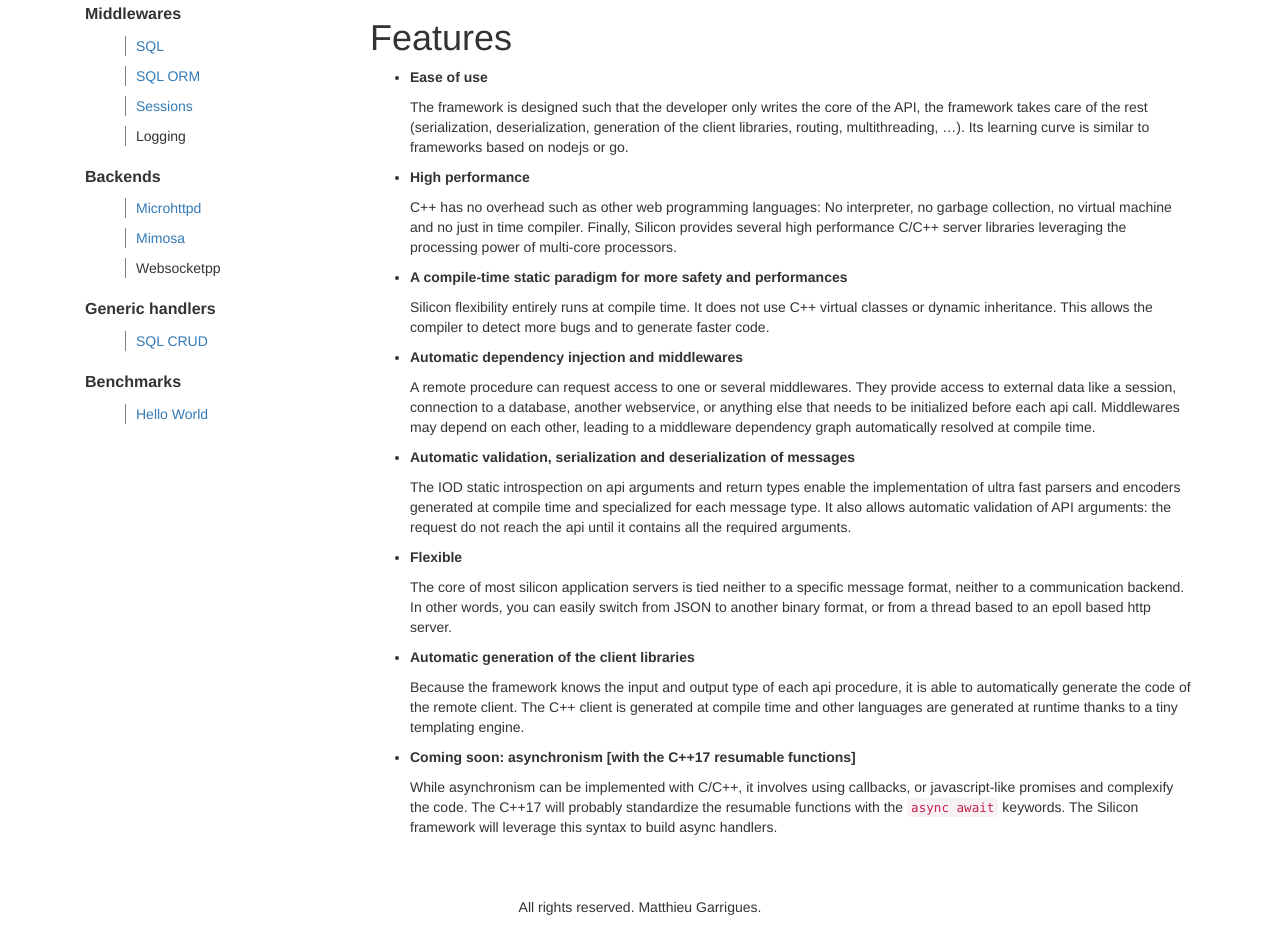
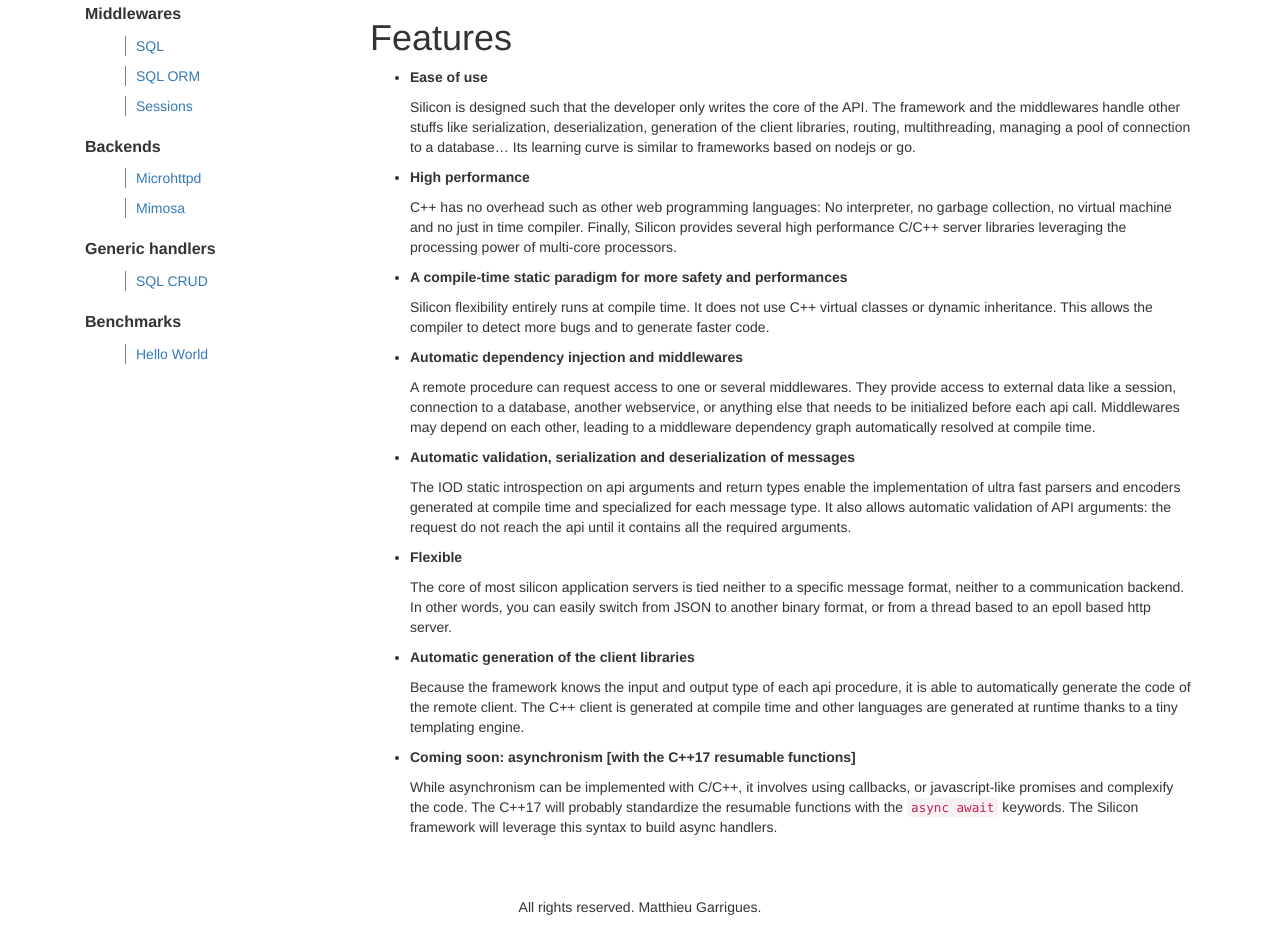
Before and after one commit to matt-42/silicon, a Jekyll site: the page built from _docs/0welcome.md, in a window 1280 px wide. Shown: the part 400-1337 px from the top of the page. Built offline with Jekyll 4.4.1, drawn with Linux system fonts in a browser that asks for light colours; nearby versions of some CDN libraries; Markdown is read by kramdown in place of the engine named in the settings.

Commit message:
Update intro.

```diff
--- a/_docs/0welcome.md
+++ b/_docs/0welcome.md
@@ -33,11 +33,12 @@
 
   - __Ease of use__
 
-    The framework is designed such that the developer only writes the
-    core of the API, the framework takes care of the rest
-    (serialization, deserialization, generation of the client libraries,
-    routing, multithreading, ...). Its learning curve is similar to
-    frameworks based on nodejs or go.
+    Silicon is designed such that the developer only writes the core
+    of the API. The framework and the middlewares handle other stuffs
+    like serialization, deserialization, generation of the client
+    libraries, routing, multithreading, managing a pool of connection
+    to a database... Its learning curve is similar to frameworks based
+    on nodejs or go.
 
   - __High performance__
 
--- a/_layouts/post.html
+++ b/_layouts/post.html
@@ -65,14 +65,14 @@
             <a href="/docs/sql.html"><li>SQL</li></a>
             <a href="/docs/sql_orm.html"><li>SQL ORM</li></a>
             <a href="/docs/sessions.html"><li>Sessions</li></a>
-            <li>Logging</li>
+            <!--<li>Logging</li>-->
           </ul>
 
           <div class="menu-title">Backends</div>
           <ul class="menu">
             <a href="/docs/microhttpd.html"><li>Microhttpd</li></a>
             <a href="/docs/mimosa.html"><li>Mimosa</li></a>
-            <li>Websocketpp</li>
+            <!--<li>Websocketpp</li>-->
           </ul>
 
           <div class="menu-title">Generic handlers</div>
```
